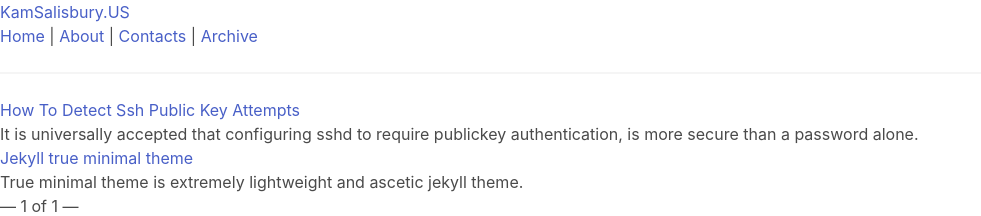
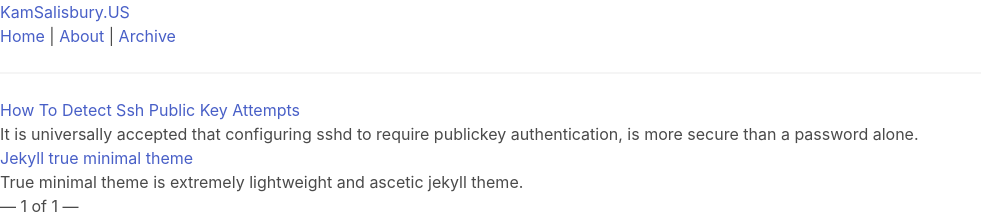
Before and after one commit to kamsalisbury/kamsalisbury.github.io, a Jekyll site: the page built from index.html, in a window 1280 px wide. Shown: the top 216 px of the page, without its empty margins (0-981 px from the left). Built offline with Jekyll 4.4.1, drawn with Linux system fonts in a browser that asks for light colours; nearby versions of some CDN libraries; the list of posts is cut into pages by our own code.

Commit message:
Rm contact page

```diff
--- a/_includes/header.html
+++ b/_includes/header.html
@@ -1,5 +1,5 @@
 <header>
     <h1><a href='{{ site.url }}/'>{{ site.name }}</a></h1>
 </header>
-<a href='{{ site.url }}/'> Home</a> | <a href='{{ site.url }}/about/'>About </a> | <a href='{{ site.url }}/contact/'> Contacts</a> | <a href='{{ site.url }}/archive/'> Archive</a>
+<a href='{{ site.url }}/'> Home</a> | <a href='{{ site.url }}/about/'>About </a> | <a href='{{ site.url }}/archive/'> Archive</a>
 <hr>
--- a/contact/index.html
+++ /dev/null
@@ -1,5 +0,0 @@
----
-layout: default
----
-            <h2>Contacts</h2>
-            <p>Contact page</p>
```
